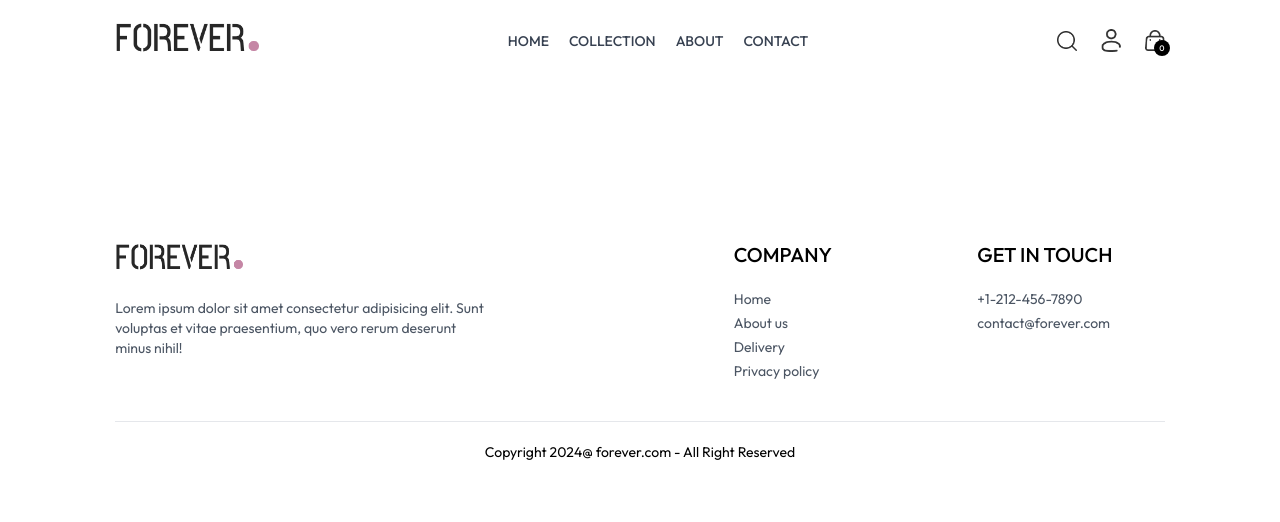
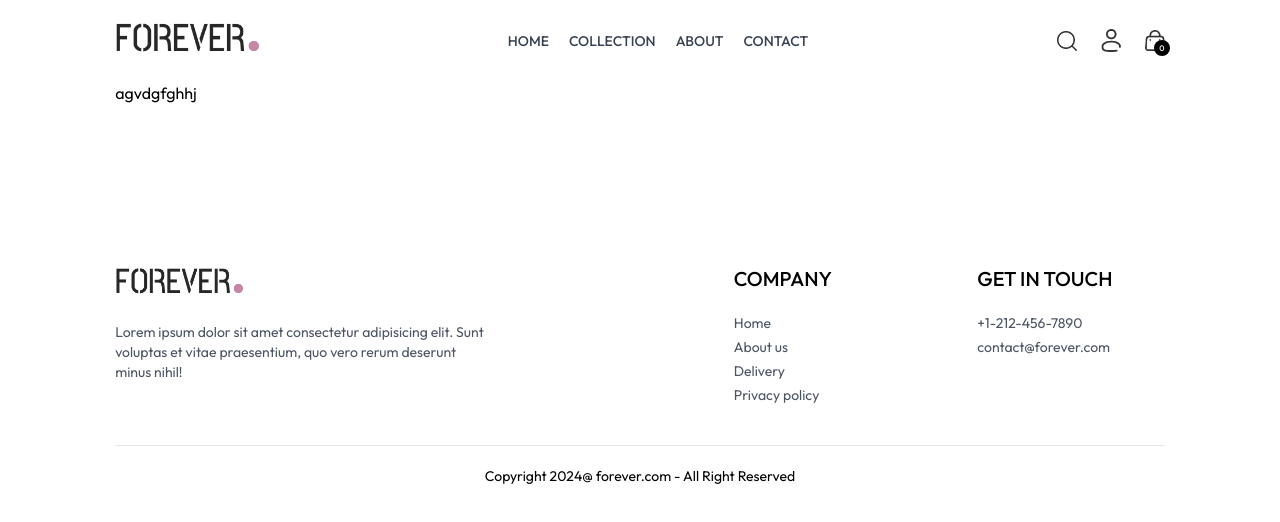
Before and after one commit to Taniya0613/ecommerce-app, a React (Vite) app in the folder frontend/: page /login in a window 1280 px wide. Shown: the top 522 px of the page. Built offline with nearby package versions, Linux system fonts and the light colour scheme.

Commit message:
Update Login and Orders pages

```diff
--- a/frontend/src/pages/Login.jsx
+++ b/frontend/src/pages/Login.jsx
@@ -1,11 +1,7 @@
-import React from 'react'
+import React from "react";
 
 const Login = () => {
-  return (
-    <div>
-
-    </div>
-  )
-}
+  return <div>agvdgfghhj</div>;
+};
 
 export default Login;
--- a/frontend/src/pages/Orders.jsx
+++ b/frontend/src/pages/Orders.jsx
@@ -2,7 +2,9 @@ import React from 'react'
 
 const Orders = () => {
   return (
-    <div>Orders</div>
+    <div>
+
+    </div>
   )
 }
 
```
